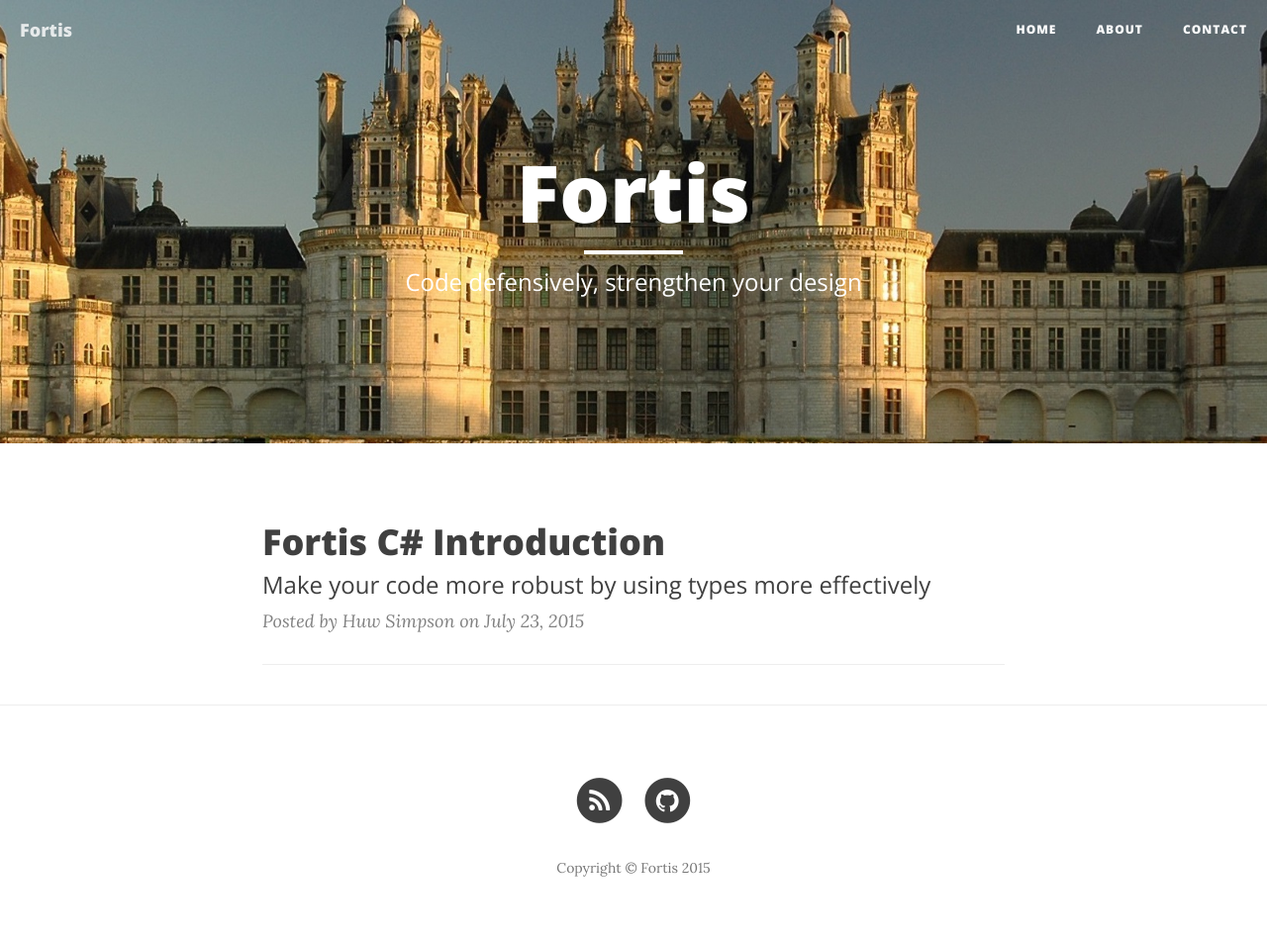
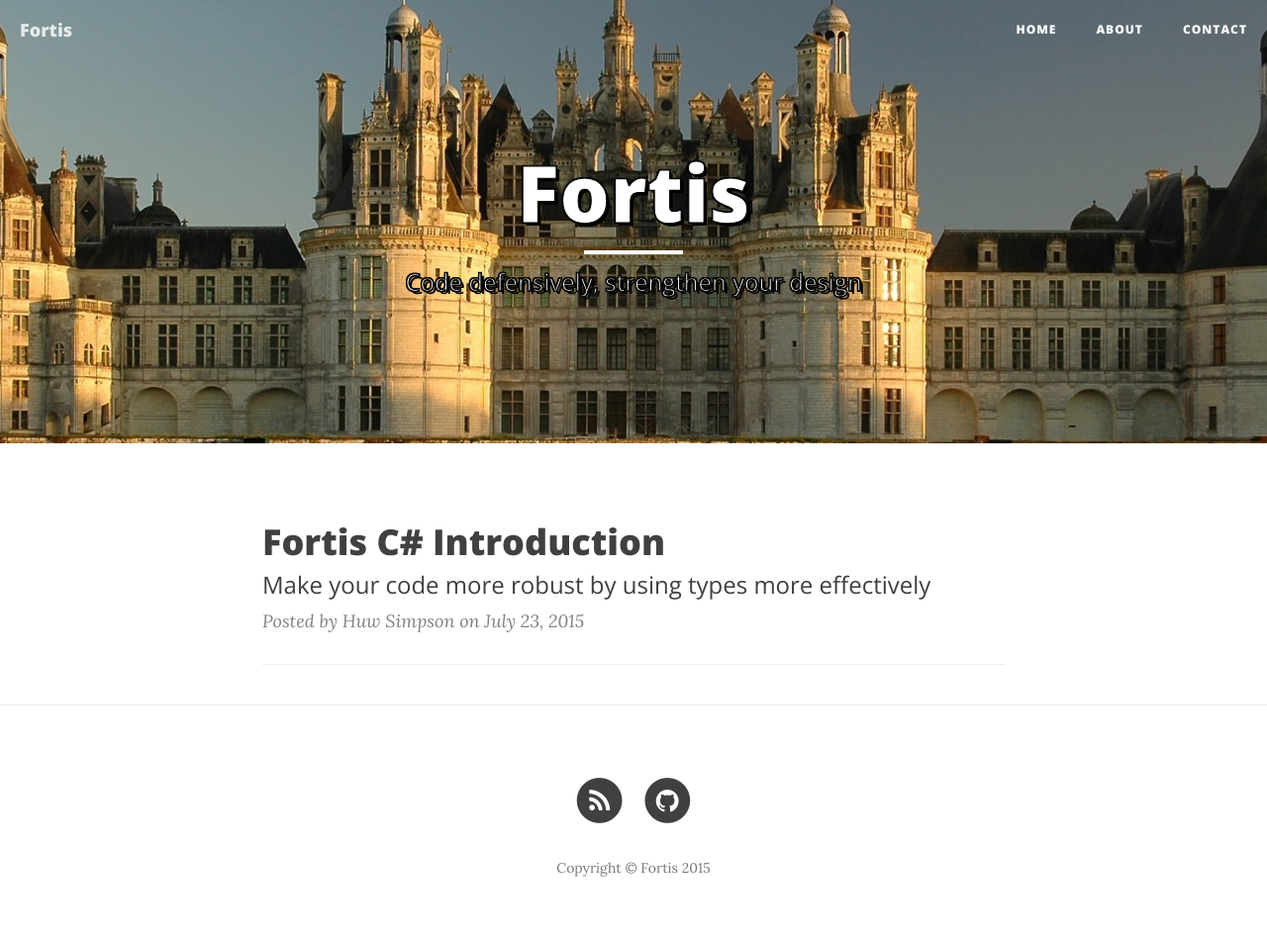
Before and after one commit to huwman/Fortis, a Jekyll site: the page built from index.html, in a window 1280 px wide. Shown: the whole page at 99% size. Built offline with Jekyll 4.4.1, drawn with Linux system fonts in a browser that asks for light colours; nearby versions of some CDN libraries; the list of posts is cut into pages by our own code.

Commit message:
Attempting text shadow for heading

```diff
--- a/css/clean-blog.css
+++ b/css/clean-blog.css
@@ -40,6 +40,7 @@ hr.small {
   border-width: 4px;
   border-color: white;
 }
+
 .navbar-custom {
   background: white;
   position: absolute;
@@ -142,6 +143,18 @@ hr.small {
 .intro-header .page-heading {
   padding: 100px 0 50px;
   color: white;
+
+  /* WebKit (Safari/Chrome) Only */
+  -webkit-text-stroke: 1px black;
+
+  text-shadow:
+    3px 3px 0 #000,
+    /* Simulated effect for Firefox and Opera
+       and nice enhancement for WebKit */
+   -1px -1px 0 #000,
+    1px -1px 0 #000,
+   -1px  1px 0 #000,
+    1px  1px 0 #000;
 }
 @media only screen and (min-width: 768px) {
   .intro-header .site-heading,
```
